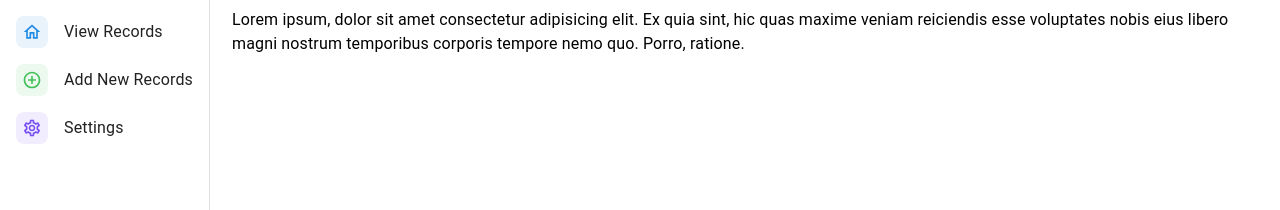
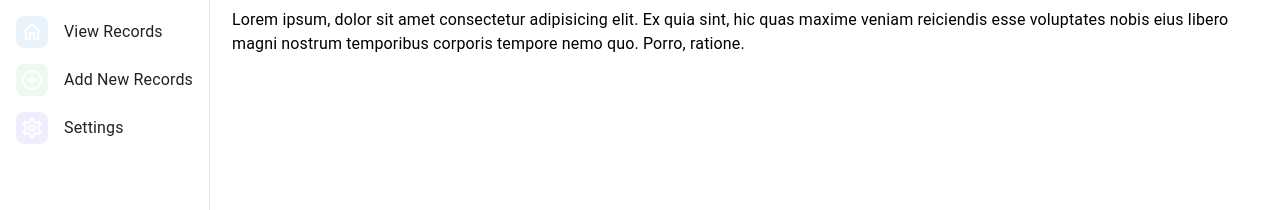
Before and after one commit to ValerianCoelho/Clergy-Catalog, a React (Vite) app: page / in a window 1280 px wide. Shown: the top 210 px of the page. Built offline with nearby package versions, Linux system fonts and the light colour scheme.

Commit message:
Panel Data Rendered from Obj

```diff
--- a/src/layout/Panel.jsx
+++ b/src/layout/Panel.jsx
@@ -15,45 +15,46 @@ import { changeTab } from '../store/index'
 import { connect } from "react-redux";
 
 function Panel() {
+  const panelData = [
+    {
+      primaryText: 'View Records',
+      color: 'rgba(34, 139, 230, 1)',
+      backgroundColor: 'rgba(34, 139, 230, .1)',
+      icon: <HomeOutlinedIcon/>
+    },
+    {
+      primaryText: 'Add New Records',
+      color: 'rgba(64, 192, 87, 1)',
+      backgroundColor: 'rgba(64, 192, 87, .1)',
+      icon: <AddCircleOutlineRoundedIcon/>
+    },
+    {
+      primaryText: 'Settings',
+      color: 'rgba(121, 80, 242, 1)',
+      backgroundColor: 'rgba(121, 80, 242, .1)',
+      icon: <SettingsOutlinedIcon/>
+    }
+  ]
   return (
     <Drawer variant='permanent'>
       <List>
+        {panelData.map(({primaryText, color, backgroundColor, icon})=>{
+          return (
             <ListItemButton sx={{margin: 0, padding: 0}} onClick={()=>console.log("Hello")}>
               <ListItem>
                 <ListItemIcon sx={{minWidth: 0}}>
                   <ListItemAvatar sx={{minWidth: 0}}>
-                <Avatar sx={{ backgroundColor: 'rgba(34, 139, 230, .1)', borderRadius: 2, width: 32, height: 32}}>
-                  <HomeOutlinedIcon fontSize='small' sx={{color: 'rgba(34, 139, 230, 1)'}}/>
+                    <Avatar sx={{ backgroundColor: {backgroundColor}, borderRadius: 2, width: 32, height: 32}}>
+                      {/* <icon fontSize='small' sx={{color: {color}}}/> add these styles to the icon*/}
+                      {icon}
                     </Avatar>
                   </ListItemAvatar>
                 </ListItemIcon>
-            <ListItemText primary="View Records" sx={{marginLeft: 2}}/>
+                <ListItemText primary={primaryText} sx={{marginLeft: 2}}/>
               </ListItem>
             </ListItemButton>
-        <ListItemButton sx={{margin: 0, padding: 0}}>
-          <ListItem>
-            <ListItemIcon sx={{minWidth: 0}}>
-              <ListItemAvatar sx={{minWidth: 0}}>
-                <Avatar sx={{backgroundColor: 'rgba(64, 192, 87, .1)', borderRadius: 2, width: 32, height: 32}}>
-                  <AddCircleOutlineRoundedIcon fontSize='small' sx={{color: 'rgba(64, 192, 87, 1)'}}/>
-                </Avatar>
-              </ListItemAvatar>
-            </ListItemIcon>
-            <ListItemText primary="Add New Records"  sx={{marginLeft: 2}}/>
-          </ListItem>
-        </ListItemButton>
-        <ListItemButton sx={{margin: 0, padding: 0}}>
-          <ListItem>
-            <ListItemIcon sx={{minWidth: 0}}>
-              <ListItemAvatar sx={{minWidth: 0}}>
-                <Avatar sx={{backgroundColor: 'rgba(121, 80, 242, .1)', borderRadius: 2, width: 32, height: 32}}>
-                  <SettingsOutlinedIcon fontSize='small' sx={{color: 'rgba(121, 80, 242, 1)'}}/>
-                </Avatar>
-              </ListItemAvatar>
-            </ListItemIcon>
-            <ListItemText primary="Settings" sx={{marginLeft: 2}}/>
-          </ListItem>
-        </ListItemButton>
+          )
+        })}
       </List>
     </Drawer>
   )
```
Lines whose indentation alone changed are shown as unchanged.
